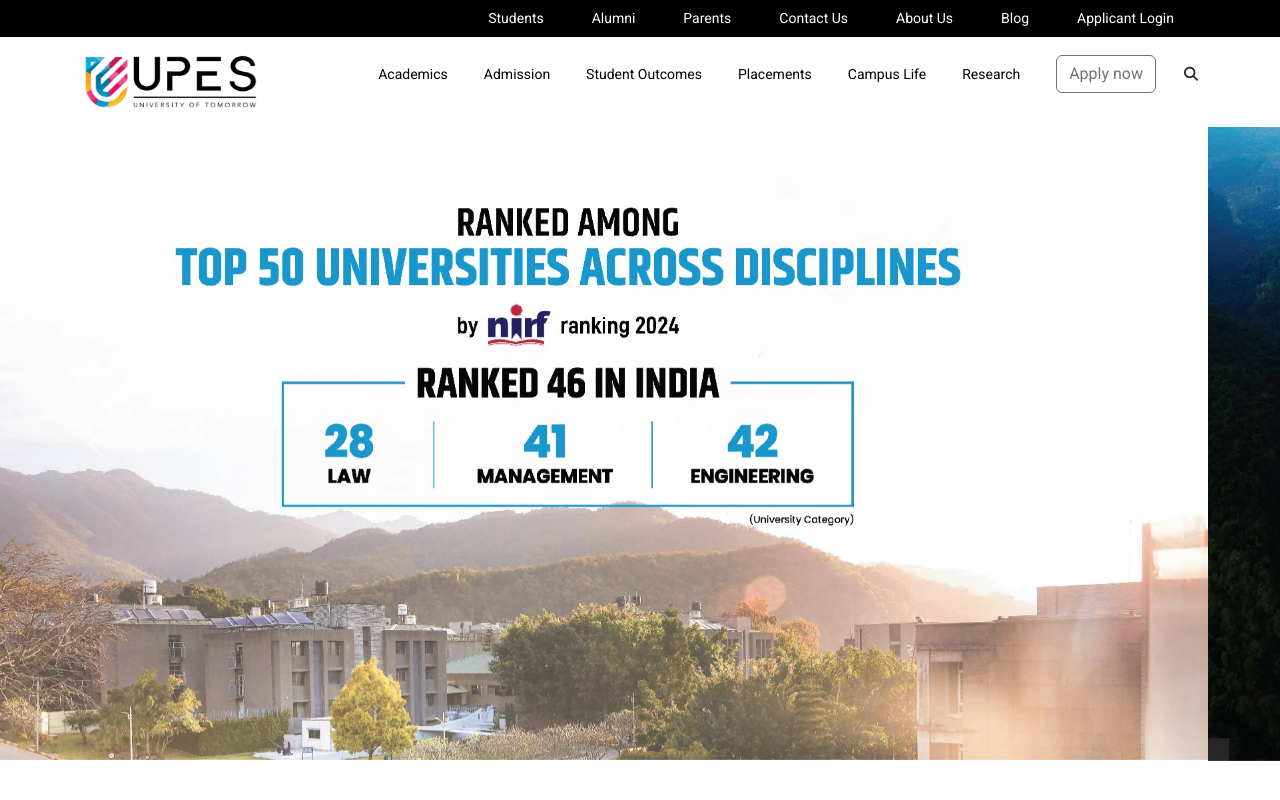
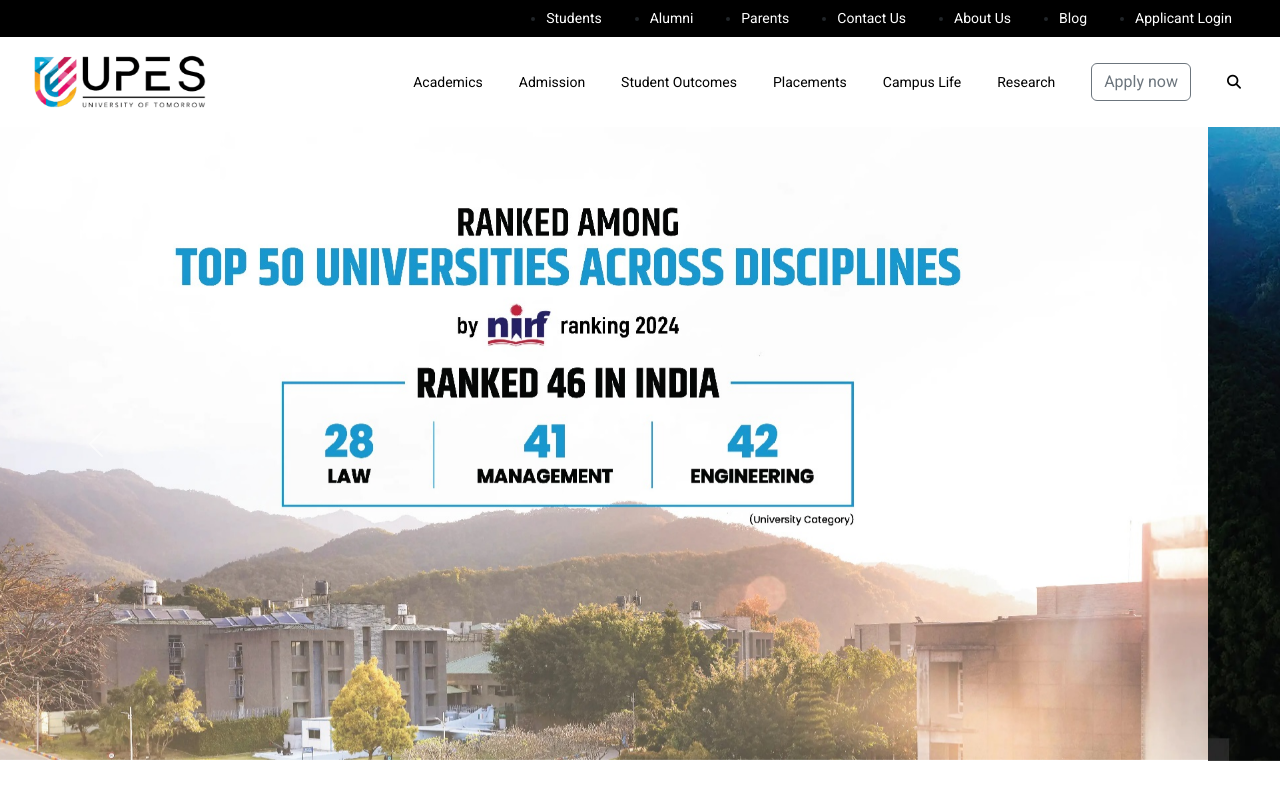
Before and after one commit to AmulyaJain2004/Amulya-UPES-website, a plain HTML site: page index.html in a window 1280 px wide. Drawn offline with nearby package versions, Linux system fonts and the light colour scheme.

Commit message:
Update index.html

```diff
--- a/index.html
+++ b/index.html
@@ -4,30 +4,29 @@
     <meta charset="UTF-8">
     <meta name="viewport" content="width=device-width, initial-scale=1.0">
     <title>UPES: Ranked #1 in Academic Reputation</title>
-    <link rel="stylesheet" href="CSS/index.css">
+    <link rel="stylesheet" href="css/index.css">
     <link rel="icon" href="assets/logo_upes.webp" type="image/png">
     <link href="https://fonts.googleapis.com/css2?family=Roboto:wght@400;700&display=swap" rel="stylesheet">
     <link href="https://cdn.jsdelivr.net/npm/bootstrap@5.3.0-alpha3/dist/css/bootstrap.min.css" rel="stylesheet">
 </head>
 <body>
-    <header>
+    <header class="container-fluid m-0 p-0">
         <nav class="top-nav">
-            <div class="container">
-              <ul class="nav justify-content-end">
-                  <li class="nav-item px-2"><a class="nav-link" href="/students" target="">Students</a></li>
-                  <li class="nav-item px-2"><a class="nav-link" href="/alumni" target="">Alumni</a></li>
-                  <li class="nav-item px-2"><a class="nav-link" href="/parents" target="">Parents</a></li>
-                  <li class="nav-item px-2"><a class="nav-link" href="/contact" target="">Contact Us</a></li>
-                  <li class="nav-item px-2"><a class="nav-link" href="/about-us" target="">About Us</a></li>
-                  <li class="nav-item px-2"><a class="nav-link" href="/blog" target="_blank">Blog</a></li>
-                  <li class="nav-item px-2"><a class="nav-link" href="https://admission.upes.ac.in/login" target="">Applicant Login</a></li>
+            <div class="container-fluid m-0 px-4">
+              <ul class="navbar justify-content-end m-0">
+                  <li class="nav-item mx-4"><a class="nav-link" href="https://www.upes.ac.in/students" target="">Students</a></li>
+                  <li class="nav-item mx-4"><a class="nav-link" href="https://www.upes.ac.in/alumni" target="">Alumni</a></li>
+                  <li class="nav-item mx-4"><a class="nav-link" href="https://www.upes.ac.in/parents" target="">Parents</a></li>
+                  <li class="nav-item mx-4"><a class="nav-link" href="https://www.upes.ac.in/contact" target="">Contact Us</a></li>
+                  <li class="nav-item mx-4"><a class="nav-link" href="hhttps://www.upes.ac.in/about-us" target="">About Us</a></li>
+                  <li class="nav-item mx-4"><a class="nav-link" href="https://www.upes.ac.in/blog" target="_blank">Blog</a></li>
+                  <li class="nav-item mx-4"><a class="nav-link" href="https://admission.upes.ac.in/login" target="">Applicant Login</a></li>
               </ul>
             </div>
         </nav>
-        <nav class="bottom-nav" id="main_nav">
-            <div class="container additional">
+        <nav class="bottom-nav additional mx-3" id="main_nav">
             <div class="logo"><a href="#"><img src="assets/upesLogo.png" alt="UPES logo"></a></div>
-                <ul>
+            <ul class="navbar p-0 m-0">
                 <li class="nav-item px-2"><a class="nav-link" href="#">Academics</a></li>
                 <li class="nav-item px-2"><a class="nav-link" href="#">Admission</a></li>
                 <li class="nav-item px-2"><a class="nav-link" href="#">Student Outcomes</a></li>
@@ -35,9 +34,8 @@
                 <li class="nav-item px-2"><a class="nav-link" href="#">Campus Life</a></li>
                 <li class="nav-item px-2"><a class="nav-link" href="#">Research</a></li>
                 <li class="nav-item px-2"><a class="nav-link" href="#"><button type="button" class="btn btn-outline-secondary">Apply now</button></a></li>
-                    <i class="fa-solid fa-magnifying-glass"></i>
+                <li class="nav-item px-2"><a href=""><i class="fa-solid fa-magnifying-glass"></i></a></li>
             </ul>
-            </div>
         </nav>
     </header>
     <main>
```
Lines whose indentation alone changed are shown as unchanged.
